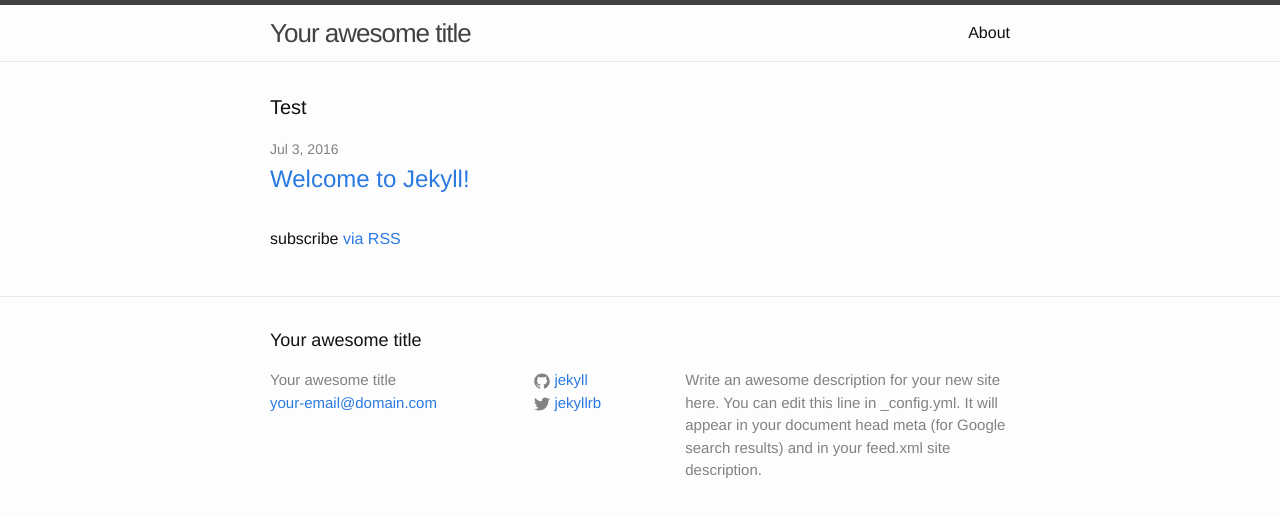
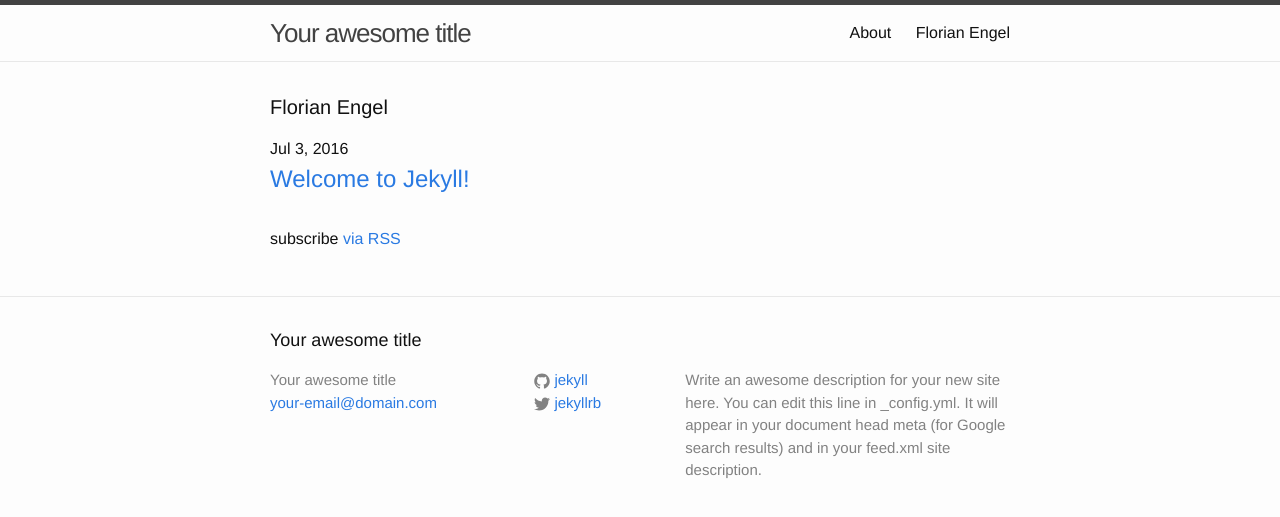
Before and after one commit to gitigitibangbang/florian-engel-website-gh, a Jekyll site: the page built from index.html, in a window 1280 px wide. Shown: the top 517 px of the page. Built offline with Jekyll 4.4.1, drawn with Linux system fonts in a browser that asks for light colours.

Commit message:
Update from Forestry.io - index.html

```diff
--- a/index.html
+++ b/index.html
@@ -1,15 +1,15 @@
 ---
+title: Florian Engel
 layout: default
 ---
-
 <div class="home">
 
-  <h1 class="page-heading">Test</h1>
+  <h1 class="page-heading">Florian Engel</h1>
 
   <ul class="post-list">
     {% for post in site.posts %}
       <li>
-        <span class="post-meta">{{ post.date | date: "%b %-d, %Y" }}</span>
+        {{ post.date | date: "%b %-d, %Y" }}
 
         <h2>
           <a class="post-link" href="{{ post.url | prepend: site.baseurl }}">{{ post.title }}</a>
@@ -18,6 +18,6 @@
     {% endfor %}
   </ul>
 
-  <p class="rss-subscribe">subscribe <a href="{{ "/feed.xml" | prepend: site.baseurl }}">via RSS</a></p>
+  <p class="rss-subscribe">subscribe <a href="{{ " feed.xml"="" |="" prepend:="" site.baseurl="" }}"="">via RSS</a></p>
 
 </div>
```
